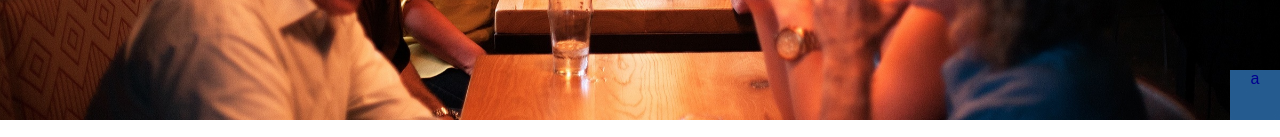
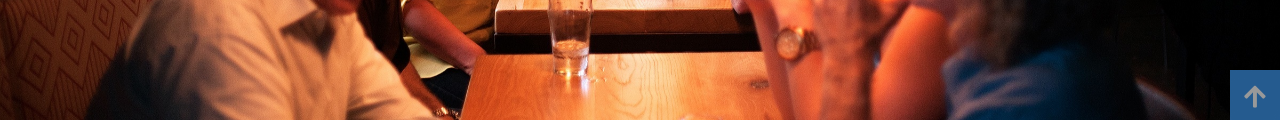
Before and after one commit to Minesweeper-from-Code-Chrysalis/ExceptFront, a React (Create React App) app: page / in a window 1280 px wide. Shown: the part 680-817 px from the top of the page. Built offline with nearby package versions, Linux system fonts and the light colour scheme.

Commit message:
[fix] top button

```diff
--- a/public/index.html
+++ b/public/index.html
@@ -24,6 +24,7 @@
       work correctly both with client-side routing and a non-root public URL.
       Learn how to configure a non-root public URL by running `npm run build`.
     -->
+    <link rel="stylesheet" href="https://use.fontawesome.com/releases/v5.1.0/css/all.css" integrity="sha384-lKuwvrZot6UHsBSfcMvOkWwlCMgc0TaWr+30HWe3a4ltaBwTZhyTEggF5tJv8tbt" crossorigin="anonymous">
     <title>except.</title>
   </head>
   <body>
--- a/src/App.css
+++ b/src/App.css
@@ -65,7 +65,7 @@
 #page_top a::before{
   font-family: 'Font Awesome 5 Free';
   font-weight: 900;
-  content: '\f102';
+  content: '\f062';
   font-size: 25px;
   color: #fff;
   position: absolute;
--- a/src/App.js
+++ b/src/App.js
@@ -56,7 +56,7 @@ function App() {
         setSelectedShop={setSelectedShop}
         />
       )}
-      <div id="page_top"><a href="#">a</a></div>
+      <div id="page_top"><a href="#"><i/></a></div>
     </div>
   );
 }
```
